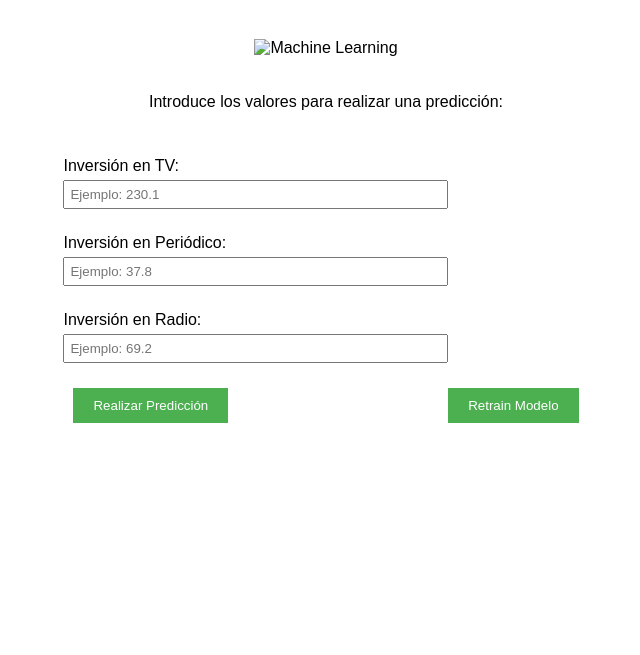
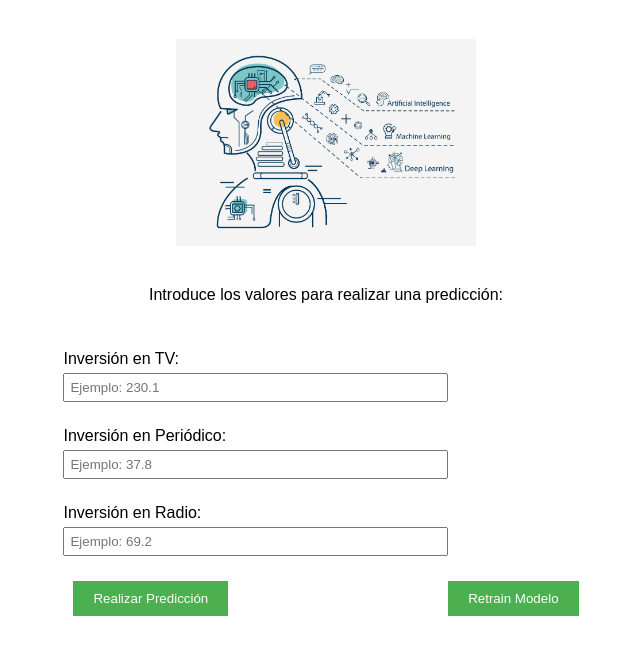
Before and after one commit to JesusGs91/myFlaskapp_practica, a plain HTML site: page mapp_model_hooks/index.html in a window 1280 px wide. Shown: the part 61-716 px from the top of the page, without its empty margins (314-954 px from the left). Drawn offline with Linux system fonts and the light colour scheme.

Commit message:
Update index.html

```diff
--- a/mapp_model_hooks/index.html
+++ b/mapp_model_hooks/index.html
@@ -53,7 +53,7 @@
     <h1>Bienvenido a mi API</h1>
 
     <!-- Imagen -->
-    <img src="Imagenes/portada-9.jpg" alt="Machine Learning">
+    <img src="../Imagenes/portada-9.jpg" alt="Machine Learning">
 
     <p>Introduce los valores para realizar una predicción:</p>
     <form id="predictionForm">
```
